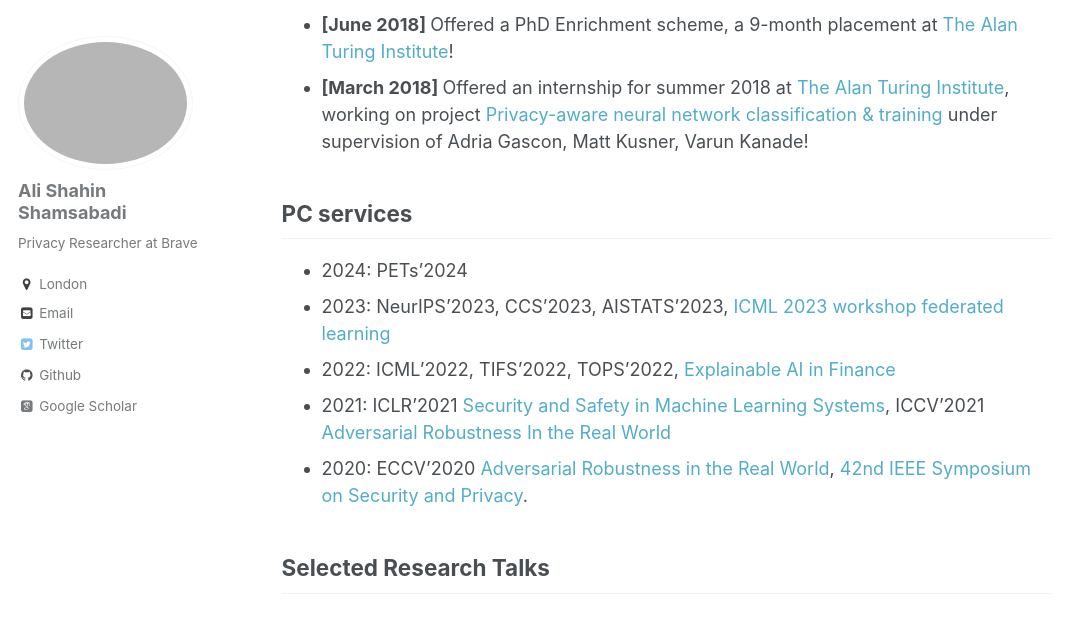
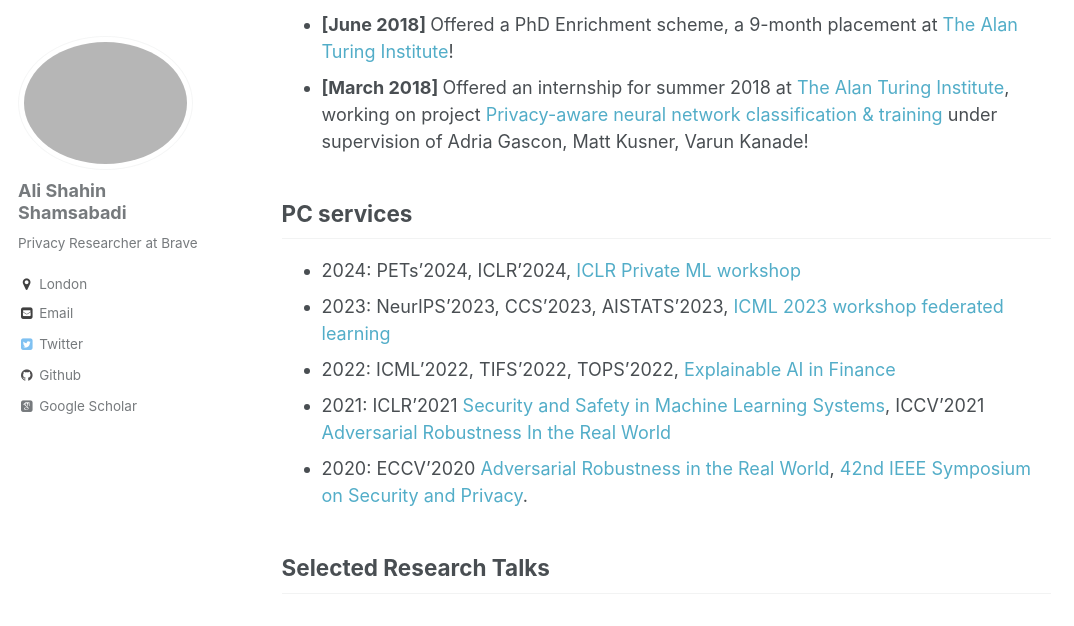
Before and after one commit to AliShahin/AliShahin.github.io, a Jekyll site: the page built from _pages/about.md, in a window 1280 px wide and 900 px high, scrolled down 3702 px, cut to the strip 0-626 px from the top of the window. Shown: the whole strip, without its empty margins (0-1074 px from the left). Built offline with Jekyll 4.4.1, drawn with Linux system fonts in a browser that asks for light colours; some web fonts are replaced.

Commit message:
Update about.md

```diff
--- a/_pages/about.md
+++ b/_pages/about.md
@@ -62,7 +62,7 @@ My research has been published at top-tier conferences including NeurIPS, ICLR,
 - <b> [March 2018] </b> Offered an internship for summer 2018 at [The Alan Turing Institute](https://www.turing.ac.uk), working on project [Privacy-aware neural network classification & training](https://aticdn.s3-eu-west-1.amazonaws.com/2017/12/Internship-Project-Descriptions-2018-FINAL-WC.pdf) under supervision of Adria Gascon, Matt Kusner, Varun Kanade!
 
 ## PC services
-- 2024: PETs’2024
+- 2024: PETs’2024, ICLR'2024, [ICLR Private ML workshop](https://pml-workshop.github.io/iclr24/)
 - 2023: NeurIPS’2023, CCS'2023, AISTATS'2023, [ICML 2023 workshop federated learning](https://fl-icml2023.github.io)
 - 2022: ICML'2022, TIFS'2022, TOPS'2022, [Explainable AI in Finance](https://sites.google.com/view/2022-workshop-explainable-ai/)
 - 2021: ICLR'2021 [Security and Safety in Machine Learning Systems](https://aisecure-workshop.github.io/aml-iclr2021/committee), ICCV'2021 [Adversarial Robustness In the Real World](https://iccv21-adv-workshop.github.io)
```
